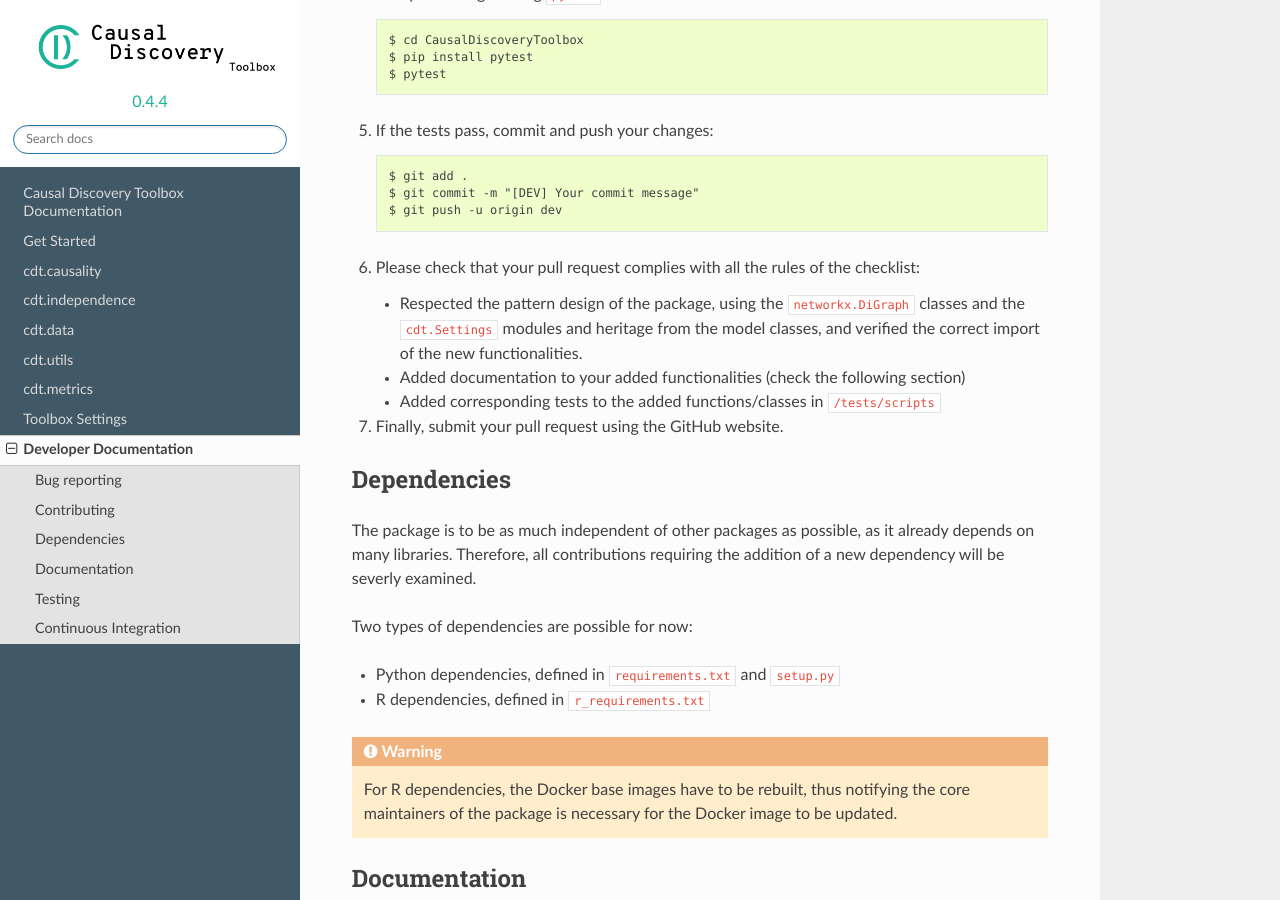
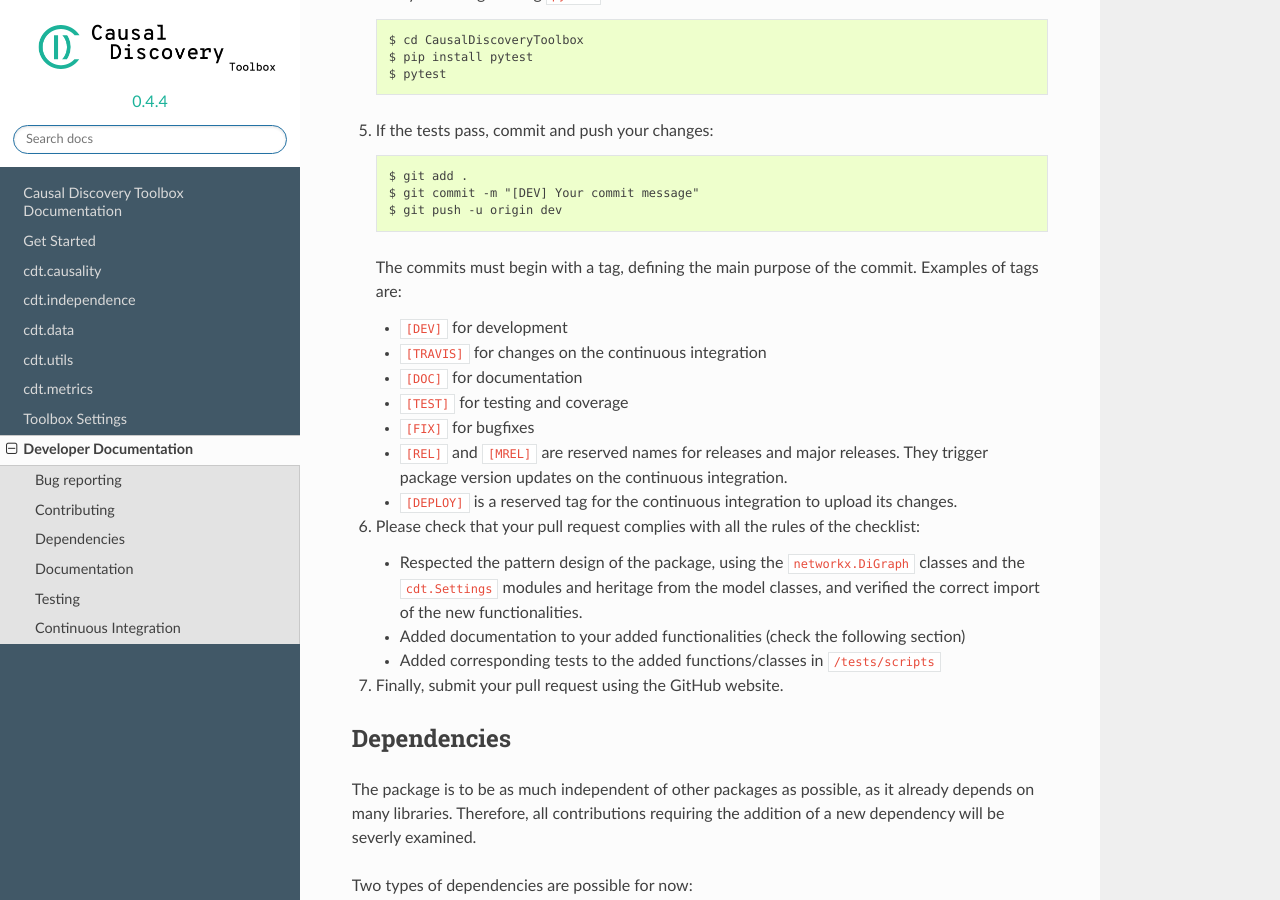
Before and after one commit to FenTechSolutions/CausalDiscoveryToolbox, a Sphinx documentation site: the page built from docs/developer.rst, in a window 1280 px wide and 900 px high, scrolled down 1107 px. Built offline with Sphinx 7.4.7 and the Read the Docs theme 2.0.0, drawn with Linux system fonts in a browser that asks for light colours.

Commit message:
[DOC] Commit Tags + started tuto

```diff
--- a/docs/developer.rst
+++ b/docs/developer.rst
@@ -61,6 +61,26 @@ To submit a pull request, the following are required:
        $ git add .
        $ git commit -m "[DEV] Your commit message"
        $ git push -u origin dev
+
+   The commits must begin with a tag, defining the main purpose of the commit.
+   Examples of tags are:
+
+   - ``[DEV]`` for development
+
+   - ``[TRAVIS]`` for changes on the continuous integration
+
+   - ``[DOC]`` for documentation
+
+   - ``[TEST]`` for testing and coverage
+
+   - ``[FIX]`` for bugfixes
+
+   - ``[REL]`` and ``[MREL]`` are reserved names for releases and major releases.
+     They trigger package version updates on the continuous integration.
+
+   - ``[DEPLOY]`` is a reserved tag for the continuous integration to upload
+     its changes.
+
 
 6. Please check that your pull request complies with all the rules of the checklist:
 
```
Also changed, not shown: docs/tutorial.rst (+9 -1 lines).
